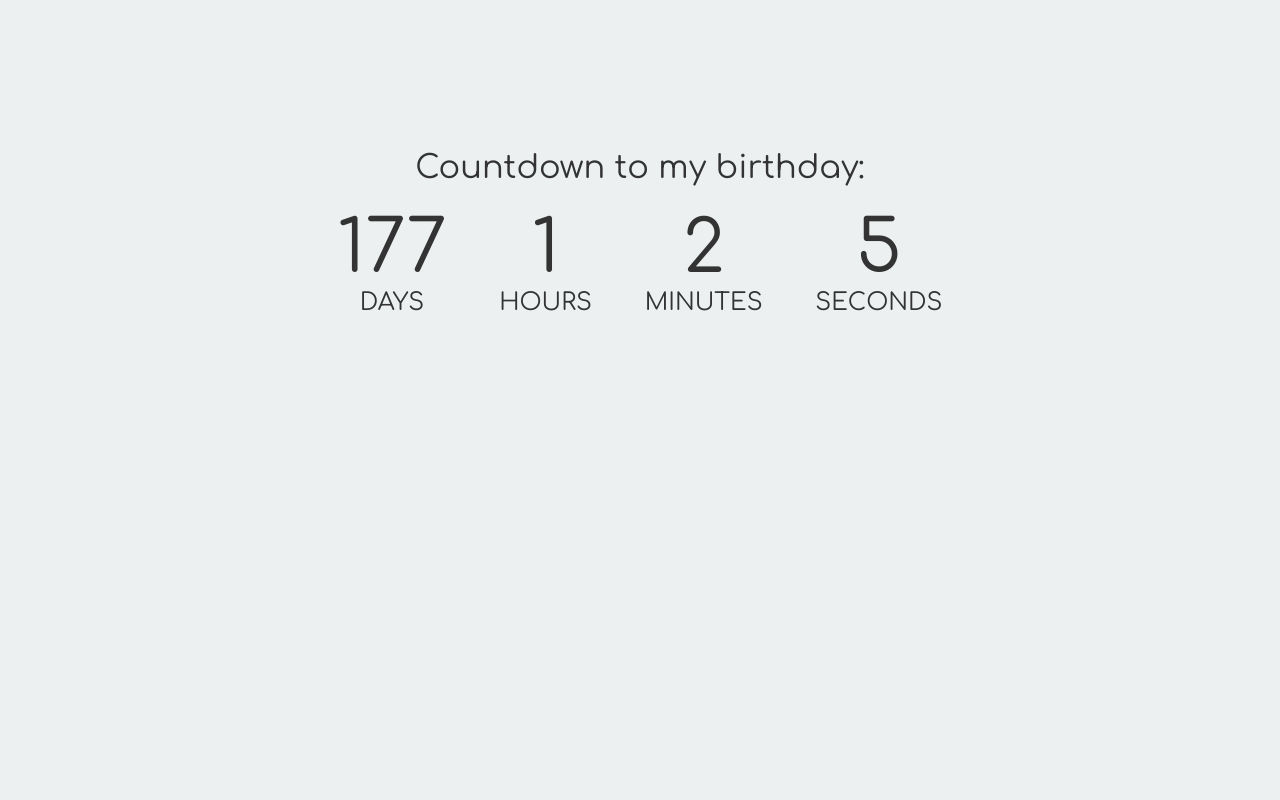
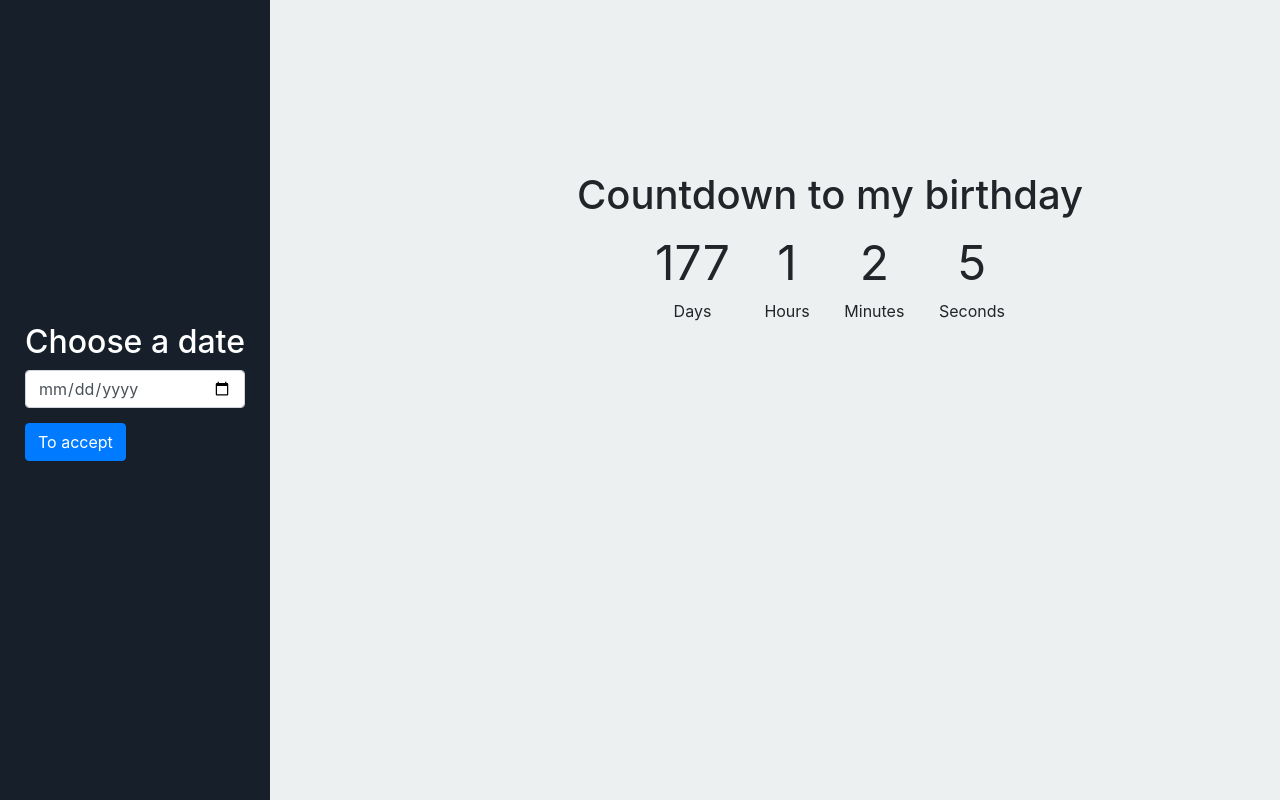
Before and after one commit to alodor24/countdown, a plain HTML site: page index.html in a window 1280 px wide. Drawn offline with nearby package versions, Linux system fonts and the light colour scheme.

Commit message:
Maquetación del proyecto

```diff
--- a/index.html
+++ b/index.html
@@ -2,21 +2,40 @@
 <html lang="es">
     <head>
         <meta charset="utf-8">
+        <meta name="viewport" content="width=device-width, initial-scale=1.0, user-scalable=no">
+        <link rel="stylesheet" href="https://stackpath.bootstrapcdn.com/bootstrap/4.3.1/css/bootstrap.min.css" integrity="sha384-ggOyR0iXCbMQv3Xipma34MD+dH/1fQ784/j6cY/iJTQUOhcWr7x9JvoRxT2MZw1T" crossorigin="anonymous">
         <link rel="stylesheet" href="style.css">
         <title>Countdown - Happy Birthday</title>
     </head>
 
     <body>
         <div class="container">
-            <h1 id="head">Countdown to my birthday:</h1>
-            <ul>
-                <li><span id="days"></span>days</li>
-                <li><span id="hours"></span>Hours</li>
-                <li><span id="minutes"></span>Minutes</li>
-                <li><span id="seconds"></span>Seconds</li>
-            </ul>
+            <aside class="sidebar">
+                <div>
+                    <h2>Choose a date</h2>
+
+                    <div class="form-group">
+                        <input id="date" class="form-control" type="date">
+                        <button id="accept" class="btn btn-primary">To accept</button>
+                    </div>
+                </div>
+            </aside>
+
+            <section class="row">
+                <div class="col-sm-8 offset-sm-4 container-countdown">
+                    <h1>Countdown to my birthday</h1>
+
+                    <ul>
+                        <li><span id="days"></span>Days</li>
+                        <li><span id="hours"></span>Hours</li>
+                        <li><span id="minutes"></span>Minutes</li>
+                        <li><span id="seconds"></span>Seconds</li>
+                    </ul>
+                </div>
+            </section>
         </div>
 
+        <script src="https://code.jquery.com/jquery-3.2.1.min.js"></script>
         <script src="function.js"></script>
     </body>
 </html>
--- a/style.css
+++ b/style.css
@@ -1,35 +1,58 @@
-@import"https://fonts.googleapis.com/css?family=Comfortaa:300,400,700";
+body {
+    background-color: #ecf0f1;
+}
 
-* {
-    box-sizing: border-box;
-    margin: 0;
+.sidebar {
+    background-color: #17202a;
+    position: fixed;
+    left: 0;
+    top: 0;
+    bottom: 0;
+    display: flex;
+    justify-content: center;
+    align-items: center;
+    padding: 25px;
+}
+
+.sidebar h2 {
+    text-align: center;
+    color: #fff;
+}
+
+.sidebar #date {
+    margin-bottom: 15px;
+}
+
+.container-countdown {
+    margin-top: 15%;
+    text-align: center;
+}
+
+.container-countdown ul {
+    list-style: none;
     padding: 0;
 }
 
-body {
-    background-color: #ecf0f1;
-    font-family: "Comfortaa", cursive;
+.container-countdown ul li {
+    display: inline-block;
+    padding: 0 15px;
 }
 
-.container {
-    color: #333;
-    text-align: center;
-    margin-top: 150px;
+.container-countdown ul li span {
+    display: block;
+    font-size: 3em;
 }
 
-h1 {
-    font-weight: normal;
+@media(max-width: 767px) {
+    .sidebar {
+        position: relative;
+    }
+
+    .container-countdown ul li {
+        padding: 0 5px;
+    }
+
+    .container-countdown ul li span {
+        font-size: 2em;
+    }
 }
-
-li {
-    display: inline-block;
-    font-size: 1.5em;
-    list-style-type: none;
-    padding: 1em;
-    text-transform: uppercase;
-}
-
-li span {
-    display: block;
-    font-size: 4.5rem;
-}
```
